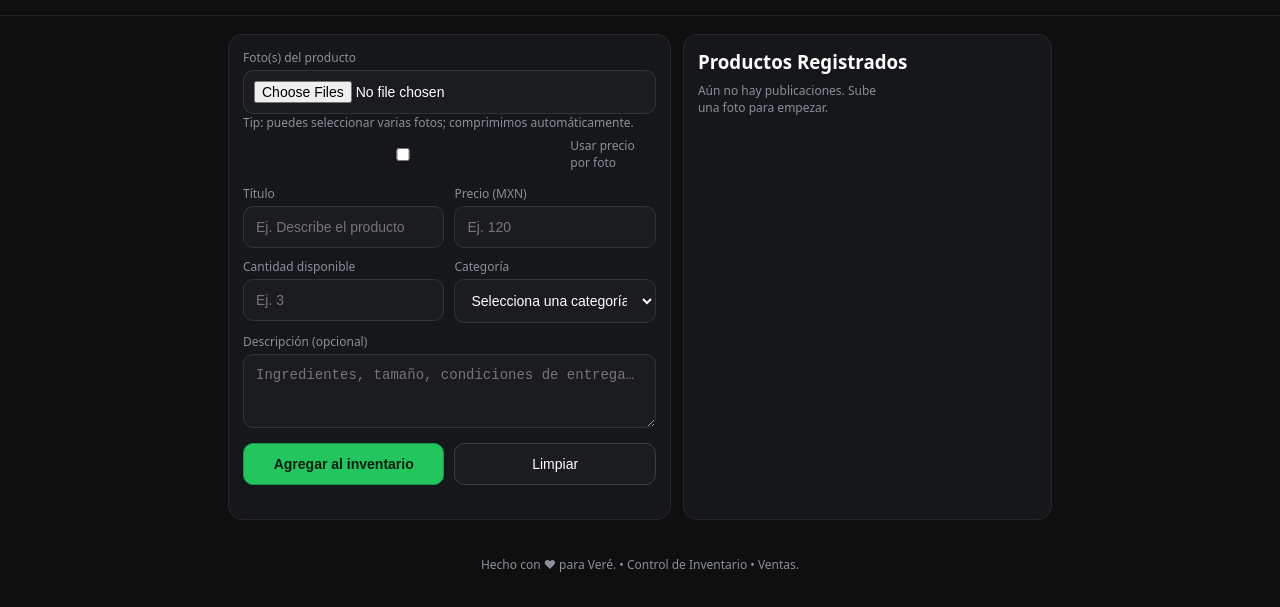
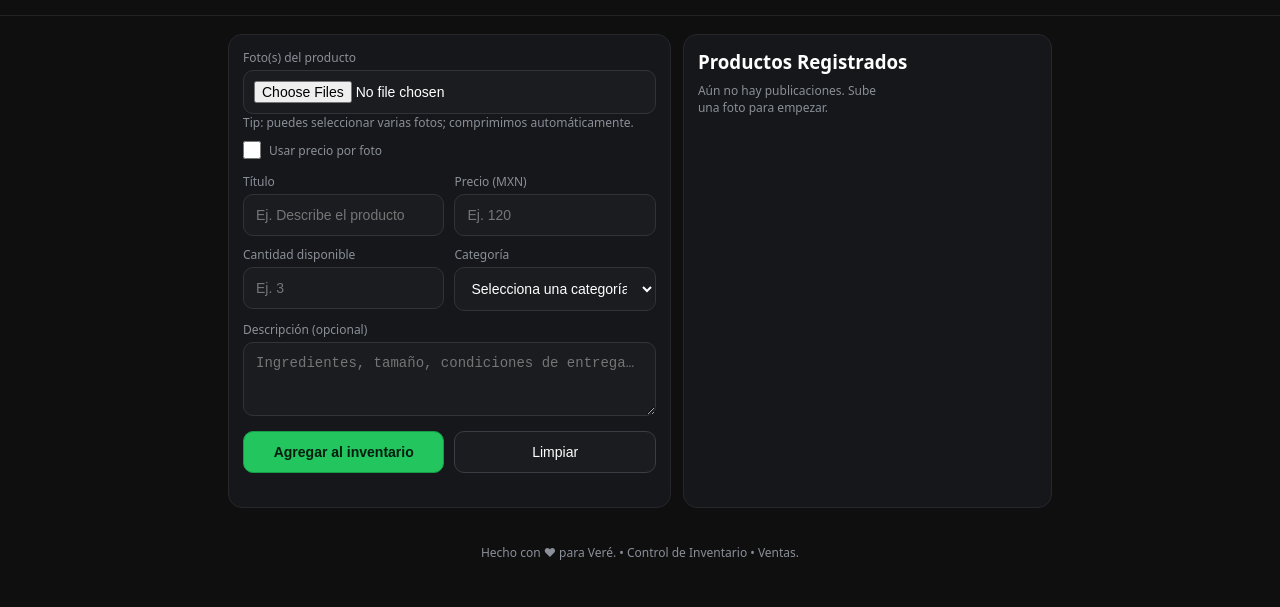
Before and after one commit to verjose12/vere-ventas, a plain HTML site: page index.html in a window 1280 px wide. Shown: the part 49-656 px from the top of the page. Drawn offline with nearby package versions, Linux system fonts and the light colour scheme; no server answers.

Commit message:
css, label per-photo-option

```diff
--- a/css/index.css
+++ b/css/index.css
@@ -81,3 +81,23 @@
 .share .del {
   grid-column: 1 / -1;
 }
+
+.per-photo-option {
+  display: flex;
+  align-items: center;
+  justify-content: flex-start;
+  gap: 8px;
+  margin-top: 10px;
+  width: fit-content;
+}
+
+.per-photo-option input[type="checkbox"] {
+  width: 18px;
+  height: 18px;
+  margin: 0;
+  flex: 0 0 auto;
+}
+
+.per-photo-option span {
+  white-space: nowrap;
+}
--- a/index.html
+++ b/index.html
@@ -20,9 +20,13 @@
       <div>
         <label>Foto(s) del producto</label>
         <input id="fileInput" type="file" accept="image/*" multiple />
-        <div class="muted">Tip: puedes seleccionar varias fotos; comprimimos automáticamente.</div>
-        <label style="display:flex;gap:8px;align-items:center;margin-top:6px">
-          <input id="perPhotoChk" type="checkbox" /> Usar precio por foto
+        <div class="muted">
+          Tip: puedes seleccionar varias fotos; comprimimos automáticamente.
+        </div>
+
+        <label class="per-photo-option">
+          <input id="perPhotoChk" type="checkbox" />
+          <span>Usar precio por foto</span>
         </label>
       </div>
 
```
